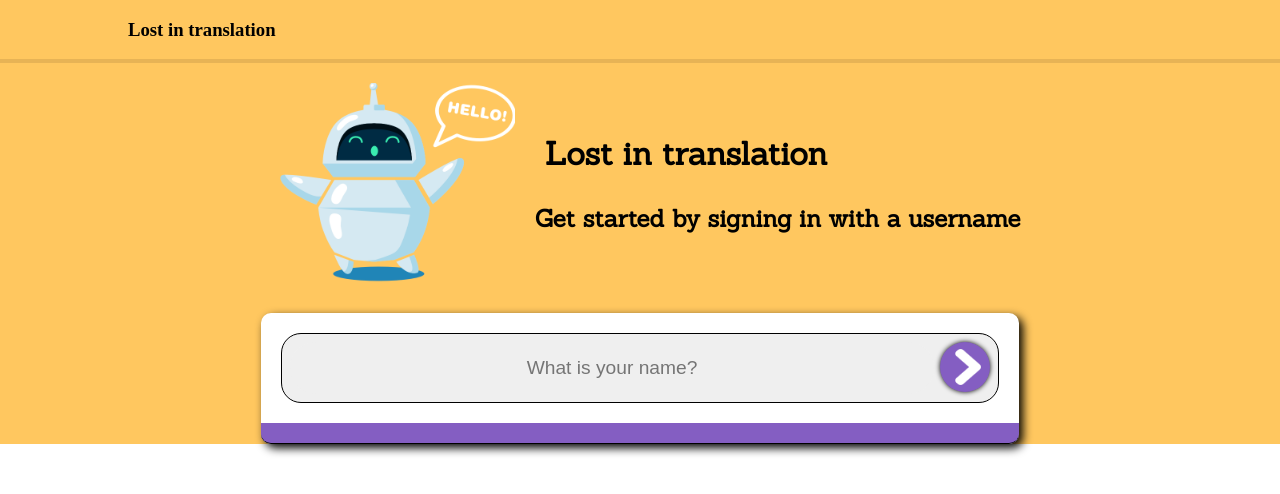
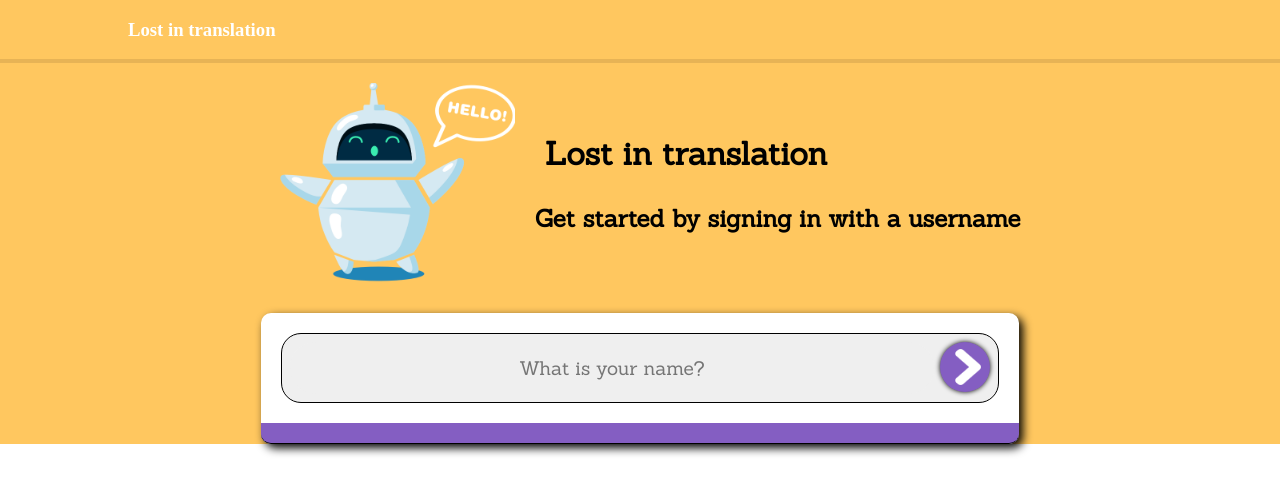
Before and after one commit to Tooppa/sign-language-translator, a React (Create React App) app: page / in a window 1280 px wide. Shown: the top 494 px of the page. Built offline with nearby package versions, Linux system fonts and the light colour scheme; no server answers; a web font is replaced by a local one.

Commit message:
FIX: Fix for incorrect fonts throughout the app

```diff
--- a/src/styles/index.css
+++ b/src/styles/index.css
@@ -1,8 +1,11 @@
+* {
+    font-family: 'Sanchez', serif;
+  -webkit-font-smoothing: antialiased;
+  -moz-osx-font-smoothing: grayscale;
+}
+
 body {
   margin: 0;
-  font-family: 'Sanchez', serif;
-  -webkit-font-smoothing: antialiased;
-  -moz-osx-font-smoothing: grayscale;
 }
 
 h1{
@@ -67,6 +70,10 @@ button{
   font-family: 'Love Ya Like A Sister', cursive;
 }
 
+.text-color-white {
+  color: white;
+}
+
 .color-bg-yellow {
   background-color : #FFC75F;
 }
```
